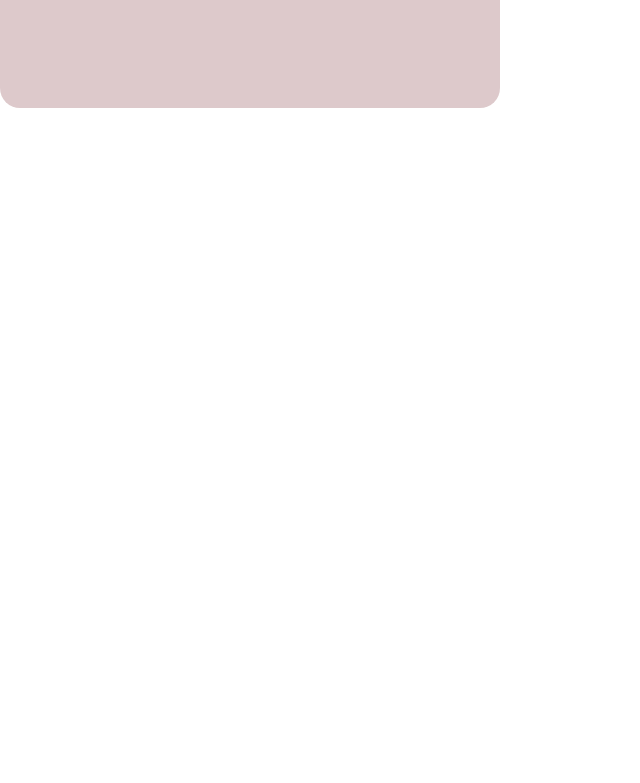
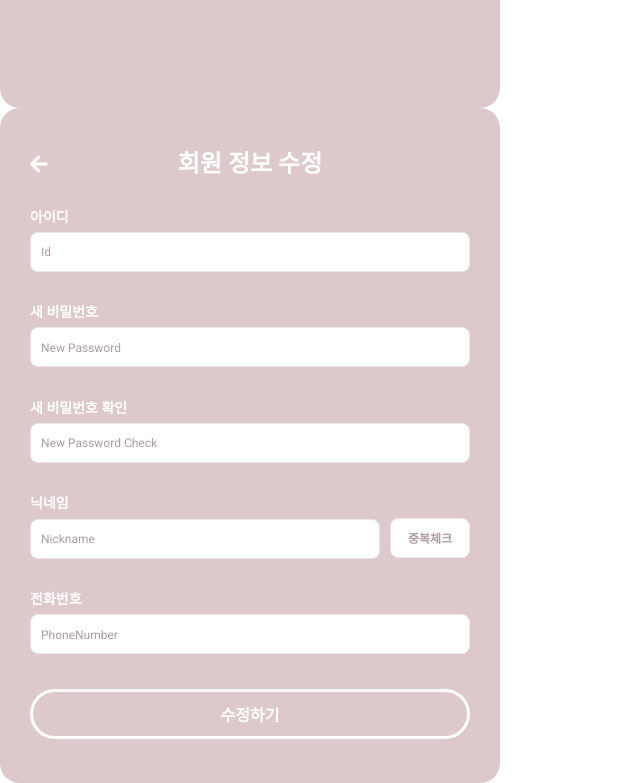
Before and after one commit to leesuuuuumm/Would-u-marry-me, a React (Create React App) app in the folder frontend/: page /jiyoung in a window 1280 px wide. Shown: the part 3334-4117 px from the top of the page, without its empty margins (0-640 px from the left). Before the commit the page ends 3442 px from the top, so only its background shows below. Built offline with nearby package versions, Linux system fonts and the light colour scheme.

Commit message:
feat / fe / editMemberInfo 컴포넌트 jsx / S04P31B106-110

```diff
--- /dev/null
+++ b/frontend/src/components/editMemberInfo/editMemberInfo.jsx
@@ -0,0 +1,63 @@
+import React from 'react';
+import styles from './editMemberInfo.module.css';
+
+const EditMemberInfo = () => {
+  return (
+    <div className={styles['edit-member-info']}>
+      <div className={styles.title}>
+        <button className={styles['back-button']}>
+          <i className="fas fa-arrow-left"></i>
+        </button>
+        <p className={styles['edit-member-info-text']}>회원 정보 수정</p>
+      </div>
+      <div>
+        <p className={styles['input-label']}>아이디</p>
+        <input
+          className={styles['input-field-style2']}
+          type="text"
+          placeholder="Id"
+        />
+      </div>
+      <div>
+        <p className={styles['input-label']}>새 비밀번호</p>
+        <input
+          className={styles['input-field-style2']}
+          type="text"
+          placeholder="New Password"
+        />
+      </div>
+      <div>
+        <p className={styles['input-label']}>새 비밀번호 확인</p>
+        <input
+          className={styles['input-field-style2']}
+          type="text"
+          placeholder="New Password Check"
+        />
+      </div>
+      <div>
+        <p className={styles['input-label']}>닉네임</p>
+        <div>
+          <input
+            className={styles['input-field-style1']}
+            type="text"
+            placeholder="Nickname"
+        />
+          <button className={styles['duplicate-check-button']} >중복체크</button>
+        </div>
+      </div>
+      <div>
+        <p className={styles['input-label']}>전화번호</p>
+        <input
+          className={styles['input-field-style2']}
+          type="text"
+          placeholder="PhoneNumber"
+        />
+      </div>
+      <button className={styles['edit-button']}>
+        수정하기
+      </button>
+    </div>
+  );
+};
+
+export default EditMemberInfo;
--- a/frontend/src/pages/jiyoung.jsx
+++ b/frontend/src/pages/jiyoung.jsx
@@ -5,6 +5,7 @@ import SignUp from '../components/signUp/signUp';
 import SignIn from '../components/signIn/signIn';
 import FindPassword from '../components/findPassword/findPassword';
 import ChangePassword from '../components/changePassword/changePassword';
+import EditMemberInfo from '../components/editMemberInfo/editMemberInfo';
 
 const Jiyoung = () => {
 
@@ -21,6 +22,7 @@ const Jiyoung = () => {
       <SignIn />
       <FindPassword />
       <ChangePassword />
+      <EditMemberInfo />
     </div>
   );
 }
```
